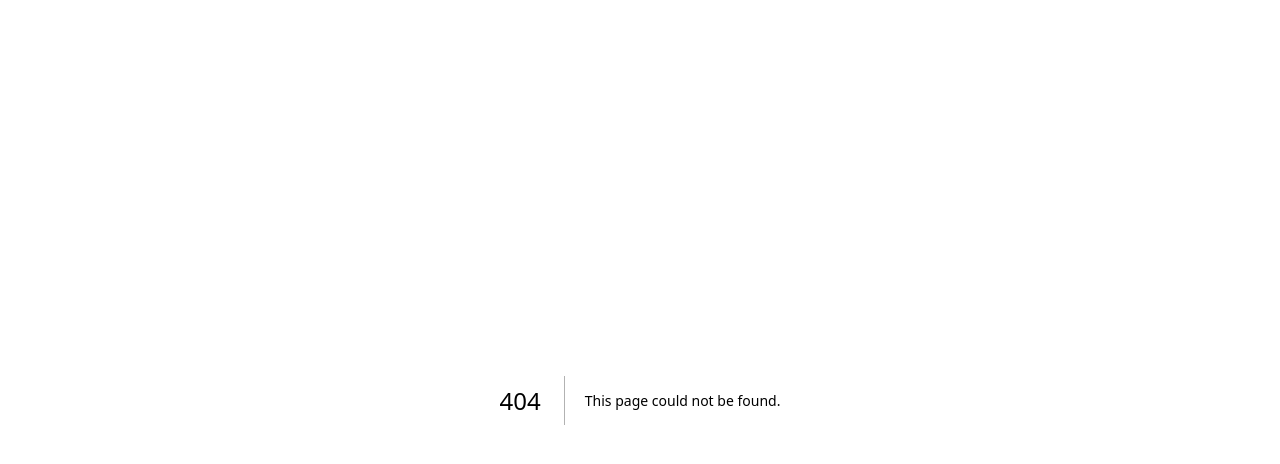
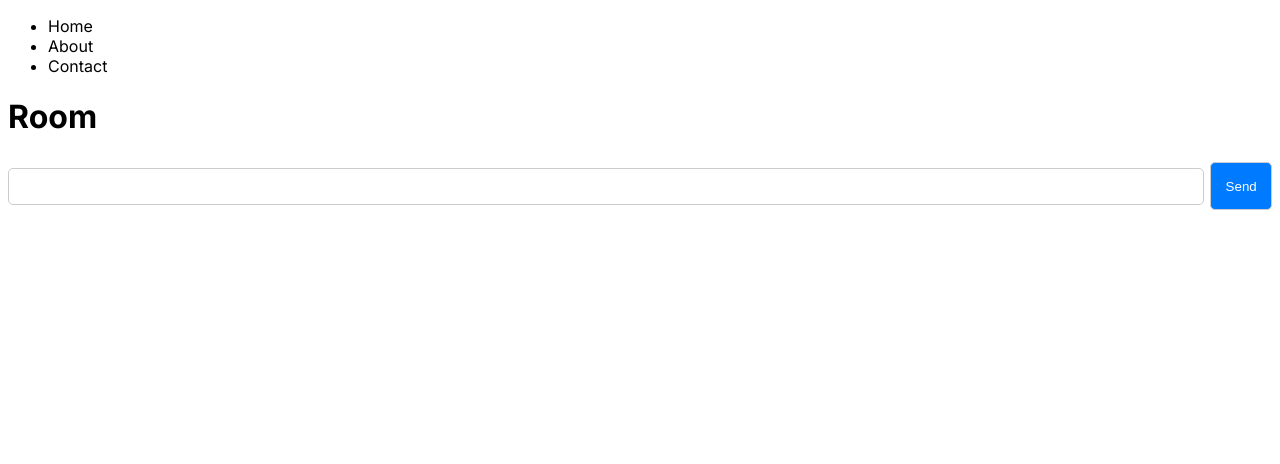
Before and after one commit to bukarinevg/chat-room, a Next.js app: page /chat in a window 1280 px wide. Before the commit this address had no page. Shown: the top 464 px of the page. Built offline with nearby package versions, Linux system fonts and the light colour scheme.

Commit message:
add configuration + template

```diff
--- a/src/app/room/layout.tsx
+++ b/src/app/chat/layout.tsx
@@ -1,12 +1,13 @@
 import "@styles/room.scss";
+import Sidenav from "@ui/sidenav";
 
 export default function Layout(
     { children }: { children: React.ReactNode }
 ){
     return(
         <main>
-            <h1>Room</h1>
-            <article>{children}</article>
+            <Sidenav />
+            <div>{children}</div>
         </main>
     )
 }
--- a/src/app/room/page.tsx
+++ b/src/app/chat/page.tsx
@@ -8,10 +8,11 @@ export default function Page(){
     return (
         <div className="p-3">
             <h1>Room</h1>
-            <article className="ml-5">
-                <p>Room</p>
-                <ChatForm />
-            </article>
+            <section>
+                <article className="ml-5">
+                    <ChatForm />
+                </article>
+            </section>
         </div>
     );
 }
--- a/src/app/styles/globals.scss
+++ b/src/app/styles/globals.scss
@@ -1,34 +1,34 @@
-@tailwind base;
-@tailwind components;
-@tailwind utilities;
+// @tailwind base;
+// @tailwind components;
+// @tailwind utilities;
 
 
-:root {
-  --foreground-rgb: 0, 0, 0;
-  --background-start-rgb: 214, 219, 220;
-  --background-end-rgb: 255, 255, 255;
-}
+// :root {
+//   --foreground-rgb: 0, 0, 0;
+//   --background-start-rgb: 214, 219, 220;
+//   --background-end-rgb: 255, 255, 255;
+// }
 
-@media (prefers-color-scheme: dark) {
-  :root {
-    --foreground-rgb: 255, 255, 255;
-    --background-start-rgb: 0, 0, 0;
-    --background-end-rgb: 0, 0, 0;
-  }
-}
+// @media (prefers-color-scheme: dark) {
+//   :root {
+//     --foreground-rgb: 255, 255, 255;
+//     --background-start-rgb: 0, 0, 0;
+//     --background-end-rgb: 0, 0, 0;
+//   }
+// }
 
-body {
-  color: rgb(var(--foreground-rgb));
-  background: linear-gradient(
-      to bottom,
-      transparent,
-      rgb(var(--background-end-rgb))
-    )
-    rgb(var(--background-start-rgb));
-}
+// body {
+//   color: rgb(var(--foreground-rgb));
+//   background: linear-gradient(
+//       to bottom,
+//       transparent,
+//       rgb(var(--background-end-rgb))
+//     )
+//     rgb(var(--background-start-rgb));
+// }
 
-@layer utilities {
-  .text-balance {
-    text-wrap: balance;
-  }
-}
+// @layer utilities {
+//   .text-balance {
+//     text-wrap: balance;
+//   }
+// }
--- /dev/null
+++ b/src/app/ui/sidenav.tsx
@@ -0,0 +1,13 @@
+'use client';
+
+export default function Sidenav(){
+    return(
+        <nav>
+            <ul>
+                <li>Home</li>
+                <li>About</li>
+                <li>Contact</li>
+            </ul>
+        </nav>
+    );
+}
--- a/tsconfig.json
+++ b/tsconfig.json
@@ -19,7 +19,7 @@
     ],
     "paths": {
       "@/*": ["./src/*"],
-      "@ui": ["./src/app/ui"],
+      "@ui/*": ["./src/app/ui/*"],
       "@styles/*": ["./src/app/styles/*"],
 
     }
```
